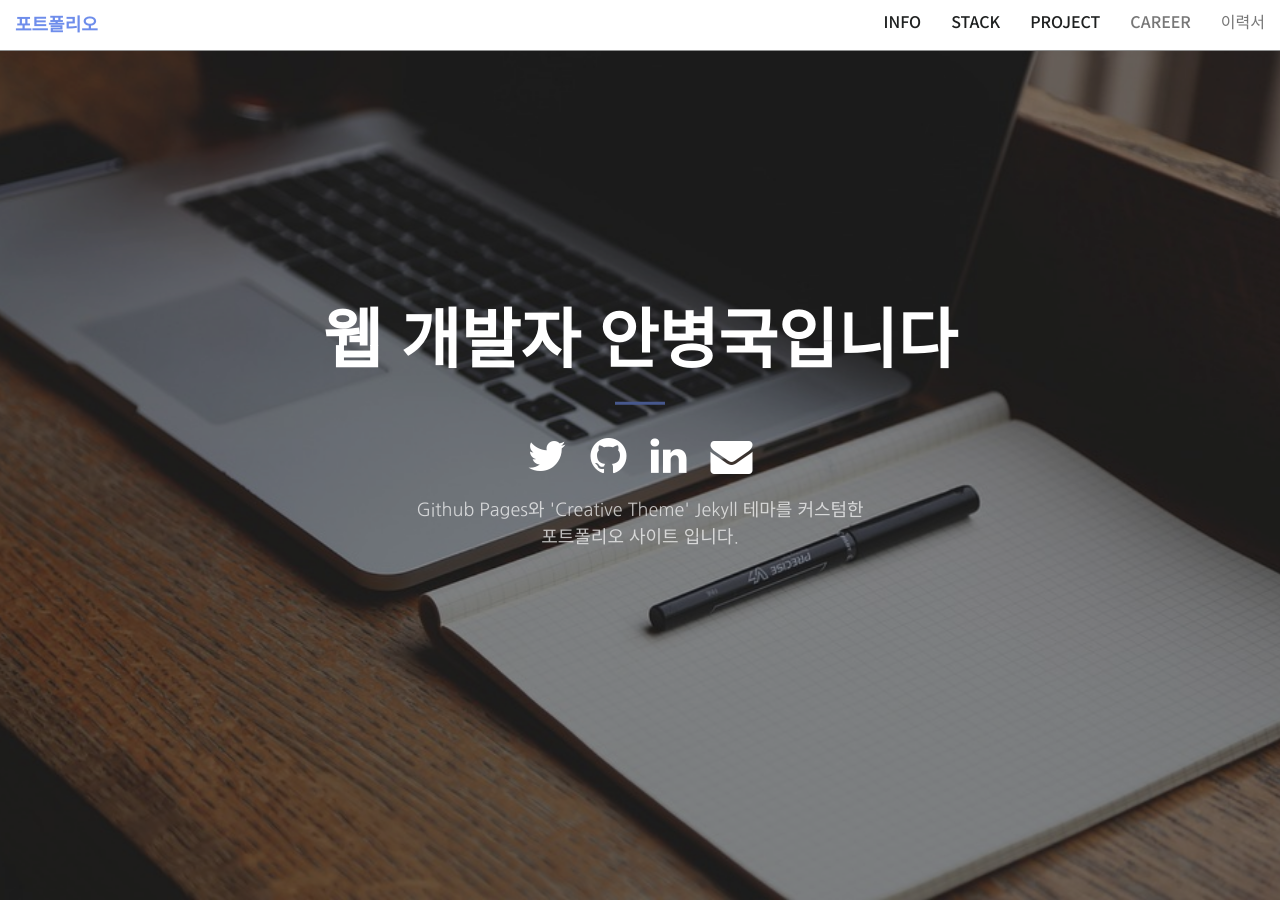
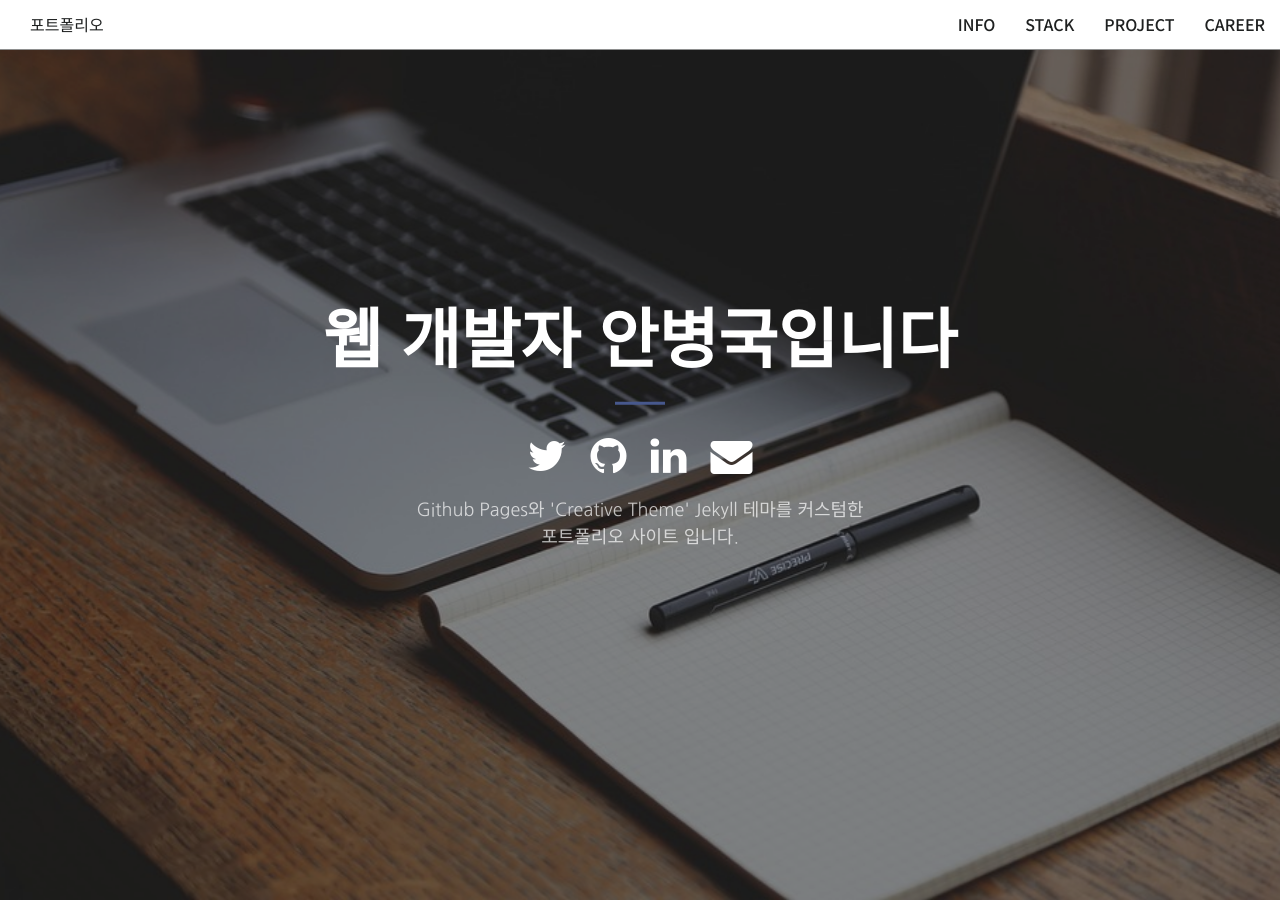
Before and after one commit to fpshtmxm36/Jekyll_Portfolio, a Jekyll site: the page built from index.html, in a window 1280 px wide and 900 px high. Built offline with Jekyll 4.4.1, drawn with Linux system fonts in a browser that asks for light colours; some web fonts are replaced.

Commit message:
230102_개발
진행중

```diff
--- a/_includes/header.html
+++ b/_includes/header.html
@@ -1,16 +1,16 @@
 <header>
     <div class="header-content">
         <div class="header-content-inner">
-            <h1 class="wow fadeInDown" data-wow-delay=".1s"" >웹 개발자 안병국입니다</h1>
-            <hr>
-            <div class="a-icon">
-                <a class="fa fa-twitter fa-3x twitter-icon" target="_blank" href="https://twitter.com/{{ site.twitter_username }}"></a>
-                <a class="fa fa-github fa-3x github-icon" target="_blank" href="https://github.com/{{ site.github_username }}"></a>
-                <a class="fa fa-linkedin fa-3x linkedin-icon" target="_blank" href="https://www.linkedin.com/in/{{ site.linkedin_username }}"></a>
-                <a class="fa fa-envelope fa-3x mail-icon" href="mailto:{{ site.email }}"></a>
-            </div>
+            <h1 class="wow fadeInDown" data-wow-delay=".15s">웹 개발자 안병국입니다</h1>
+            <hr class="wow fadeIn" data-wow-delay=".2s">
+                <div class="wow fadeIn a-icon" data-wow-delay=".45s">
+                    <a class="fa fa-twitter fa-3x twitter-icon" target="_blank" href="https://twitter.com/{{ site.twitter_username }}"></a>
+                    <a class="fa fa-github fa-3x github-icon" target="_blank" href="https://github.com/{{ site.github_username }}"></a>
+                    <a class="fa fa-linkedin fa-3x linkedin-icon" target="_blank" href="https://www.linkedin.com/in/{{ site.linkedin_username }}"></a>
+                    <a class="fa fa-envelope fa-3x mail-icon" href="mailto:{{ site.email }}"></a>
+                </div>
             <br/>
-            <p>Github Pages와 'Creative Theme' Jekyll 테마를 커스텀한<br/>
+            <p class="wow fadeIn" data-wow-delay=".45s">Github Pages와 'Creative Theme' Jekyll 테마를 커스텀한<br/>
                  포트폴리오 사이트 입니다.</p>
             <!-- <a href="#about" class="btn btn-primary btn-xl page-scroll">스크롤 버튼</a> -->
         </div>
--- a/_includes/nav.html
+++ b/_includes/nav.html
@@ -15,15 +15,22 @@
                 {%- capture v_lnk -%}
                 {% link index.html %}
                 {%- endcapture -%}
-                <div class="a-icon">
+                <div>
                     <a class="navbar-brand page-scroll" href="{{ v_lnk }}#page-top">
                         <b>뒤로가기</b>
                     </a>
                 </div>
             {%- else -%}
-                <a class="navbar-brand page-scroll" href="{{ v_lnk }}#page-top">
+            <ul class="nav navbar-nav">
+                <li class="page-scroll" data-href="{{ v_lnk }}#page-top">
+                    포트폴리오
+                </li>
+            </ul>
+            <!--
+            <a class="navbar-brand page-scroll" href="{{ v_lnk }}#page-top">
                     <b>포트폴리오</b>
-                </a>
+            </a>
+            -->
             {%- endif -%}
         </div>
         <!-- Collect the nav links, forms, and other content for toggling -->
@@ -40,12 +47,14 @@
                 <li class="page-scroll" data-href="{{ v_lnk }}#Project">
                     Project
                 </li>
-                <li>
-                    <a class="page-scroll" data-href="{{ v_lnk }}#Career" rel="noopener" >Career</a>
+                <li class="page-scroll" data-href="{{ v_lnk }}#Career">
+                    Career
                 </li>
+                <!--
                 <li>
                     <a class="page-scroll" href="file/resume.docx" download="이력서">이력서</a>
                 </li>
+                -->
             </ul>
             {%- endif -%}
         </div>
--- a/_sass/_base.scss
+++ b/_sass/_base.scss
@@ -2,6 +2,10 @@
 body {
     height: 100%;
     width: 100%;
+    -webkit-user-select: none;
+    -moz-user-select: none;
+    -ms-user-select: none;
+    user-select: none;
 }
 
 body {
@@ -94,8 +98,10 @@
                 font-weight: 500;
                 font-size: 16px;
                 color: $theme-dark;
+                cursor: pointer;
                 &:hover {
                     color: $theme-highlight;
+                    background-color: white;
                 }
             }
         &.active {
@@ -164,6 +170,7 @@
                 text-transform: uppercase;
                 margin-top: 0;
                 margin-bottom: 0;
+                visibility:hidden;
             }
             hr {
                 margin: 30px auto;
@@ -295,6 +302,7 @@
 }
 
 .a-icon{
+    visibility:hidden;
     a{
         color: white;
         text-decoration: none;
```
Also changed, not shown: css/bootstrap.css, css/bootstrap.min.css.
